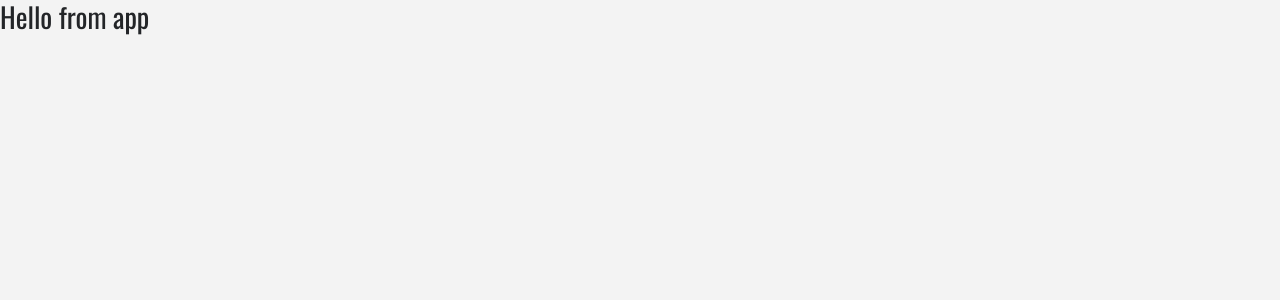
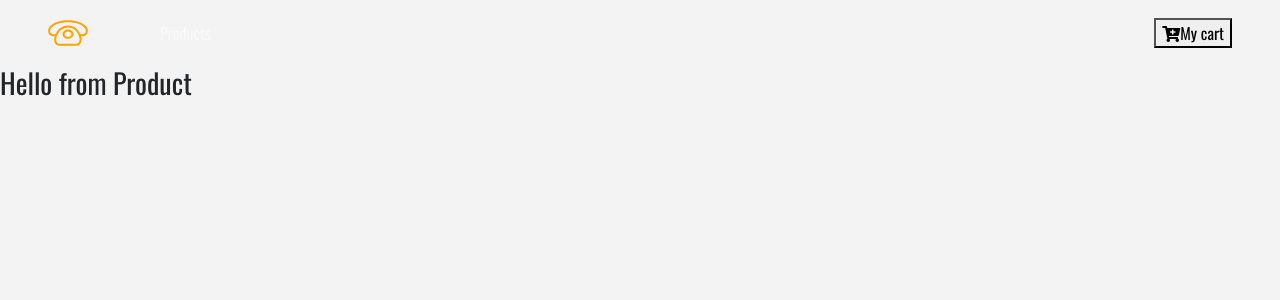
Before and after one commit to raditotev/phone-store-tutorial, a React (Create React App) app: page / in a window 1280 px wide. Shown: the top 300 px of the page. Built offline with nearby package versions, Linux system fonts and the light colour scheme.

Commit message:
Add routes, pages and navbar to home page

```diff
--- a/package.json
+++ b/package.json
@@ -6,7 +6,9 @@
     "bootstrap": "^4.2.1",
     "react": "^16.7.0",
     "react-dom": "^16.7.0",
-    "react-scripts": "2.1.3"
+    "react-router-dom": "^4.3.1",
+    "react-scripts": "2.1.3",
+    "styled-components": "^4.1.3"
   },
   "scripts": {
     "start": "react-scripts start",
--- a/src/App.js
+++ b/src/App.js
@@ -1,13 +1,24 @@
 import React, { Component } from "react";
-import logo from "./logo.svg";
 import "./App.css";
+import { Switch, Route } from "react-router-dom";
 import "bootstrap/dist/css/bootstrap.min.css";
+import Navbar from "./components/Navbar";
+import ProductList from "./components/ProductList";
+import Details from "./components/Details";
+import Cart from "./components/Cart";
+import Default from "./components/Default";
 
 class App extends Component {
   render() {
     return (
       <React.Fragment>
-        <h3>Hello from app</h3>
+        <Navbar />
+        <Switch>
+          <Route exact path="/" component={ProductList} />
+          <Route path="/details" component={Details} />
+          <Route path="/cart" component={Cart} />
+          <Route component={Default} />
+        </Switch>
       </React.Fragment>
     );
   }
--- /dev/null
+++ b/src/components/Cart.js
@@ -0,0 +1,11 @@
+import React, { Component } from "react";
+
+export default class Cart extends Component {
+  render() {
+    return (
+      <div>
+        <h3>Hello from Cart</h3>
+      </div>
+    );
+  }
+}
--- /dev/null
+++ b/src/components/Default.js
@@ -0,0 +1,11 @@
+import React, { Component } from "react";
+
+export default class Default extends Component {
+  render() {
+    return (
+      <div>
+        <h3>page not found</h3>
+      </div>
+    );
+  }
+}
--- /dev/null
+++ b/src/components/Details.js
@@ -0,0 +1,11 @@
+import React, { Component } from "react";
+
+export default class Details extends Component {
+  render() {
+    return (
+      <div>
+        <h3>Hello from Details</h3>
+      </div>
+    );
+  }
+}
--- /dev/null
+++ b/src/components/Navbar.js
@@ -0,0 +1,33 @@
+import React, { Component } from "react";
+import { Link } from "react-router-dom";
+
+import logo from "../logo.svg";
+
+export default class Navbar extends Component {
+  render() {
+    return (
+      <nav className="navbar navbar-expand-sm navbar-dark px-sm-5">
+        {/*
+https://www.iconfinder.com/icons/1243689/call_phone_icon
+Creative Commons (Attribution 3.0 Unported);
+https://www.iconfinder.com/Makoto_msk */}
+        <Link to="/">
+          <img src={logo} alt="store" className="navbar-brand" />
+        </Link>
+        <ul className="navbar-nav align-items-center">
+          <li className="nav-item ml-5">
+            <Link to="/" className="nav-link">
+              Products
+            </Link>
+          </li>
+        </ul>
+        <Link to="/cart" className="ml-auto">
+          <button>
+            <i className="fas fa-cart-plus" />
+            My cart
+          </button>
+        </Link>
+      </nav>
+    );
+  }
+}
--- /dev/null
+++ b/src/components/Product.js
@@ -0,0 +1,11 @@
+import React, { Component } from "react";
+
+export default class Product extends Component {
+  render() {
+    return (
+      <div>
+        <h3>Hello from Product</h3>
+      </div>
+    );
+  }
+}
--- /dev/null
+++ b/src/components/ProductList.js
@@ -0,0 +1,12 @@
+import React, { Component } from "react";
+import Product from "./Product";
+
+export default class ProductList extends Component {
+  render() {
+    return (
+      <div>
+        <Product />
+      </div>
+    );
+  }
+}
--- a/src/index.js
+++ b/src/index.js
@@ -1,10 +1,16 @@
-import React from 'react';
-import ReactDOM from 'react-dom';
-import './index.css';
-import App from './App';
-import * as serviceWorker from './serviceWorker';
+import React from "react";
+import ReactDOM from "react-dom";
+import "./index.css";
+import App from "./App";
+import { BrowserRouter as Router } from "react-router-dom";
+import * as serviceWorker from "./serviceWorker";
 
-ReactDOM.render(<App />, document.getElementById('root'));
+ReactDOM.render(
+  <Router>
+    <App />
+  </Router>,
+  document.getElementById("root")
+);
 
 // If you want your app to work offline and load faster, you can change
 // unregister() to register() below. Note this comes with some pitfalls.
```
Also changed, not shown: 1 other file (tests, documents, lock files or other folders).
